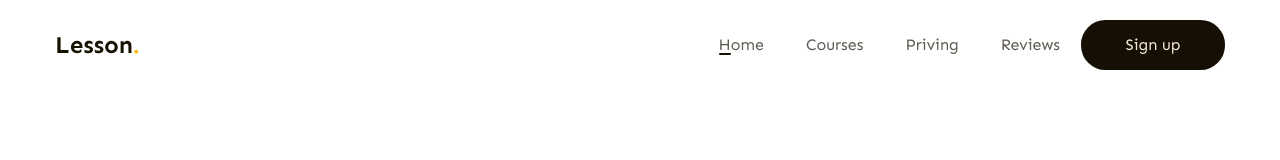
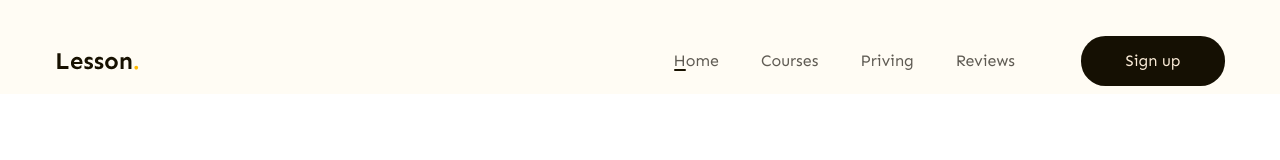
Before and after one commit to ngocphu55/lam-quen, a plain HTML site: page index.html in a window 1280 px wide. Shown: the top 160 px of the page. Drawn offline with Linux system fonts and the light colour scheme.

Commit message:
Finish Header

```diff
--- a/asset/css/style.css
+++ b/asset/css/style.css
@@ -10,10 +10,17 @@ html {
 body {
   font-size: 1.6rem;
   font-family: "Sen", sans-serif;
-  margin-top: 20px;
 }
 
 /* Common */
+
+.header {
+  background-color: #fffcf4;
+}
+.header.fixed {
+  position: sticky;
+  top: -28px;
+}
 .btn {
   display: flex;
   width: 144px;
@@ -39,6 +46,7 @@ a {
 .header .body {
   display: flex;
   align-items: center;
+  padding: 36px 0px 8px;
 }
 
 .nav {
@@ -58,6 +66,8 @@ a {
   text-shadow: 1px 0px 1px currentColor;
 }
 .nav li.active a::after {
+  color: #171100;
+  text-shadow: 1px 0px 1px currentColor;
   position: absolute;
   content: "";
   display: block;
@@ -68,3 +78,7 @@ a {
   border-radius: 1px;
   background-color: #171100;
 }
+
+.header .action {
+  padding-left: 45px;
+}
```
